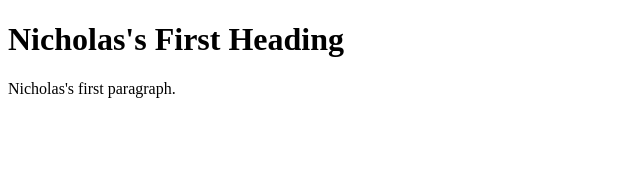
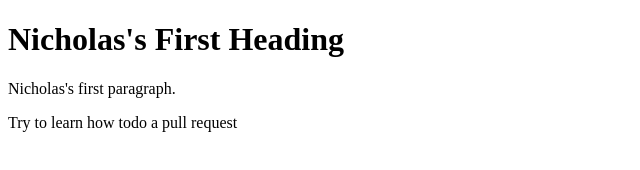
Before and after one commit to nicholaswzchan/nicholaswzchan.github.io, a plain HTML site: page index.html in a window 1280 px wide. Shown: the whole page, without its empty margins (0-640 px from the left). Drawn offline with Linux system fonts and the light colour scheme.

Commit message:
Added text about pull request

```diff
--- a/index.html
+++ b/index.html
@@ -6,5 +6,8 @@
 
 <p>Nicholas's first paragraph.</p>
 
+<P>Try to learn how todo a pull request</P>
+
+
 </body>
 </html>
```
